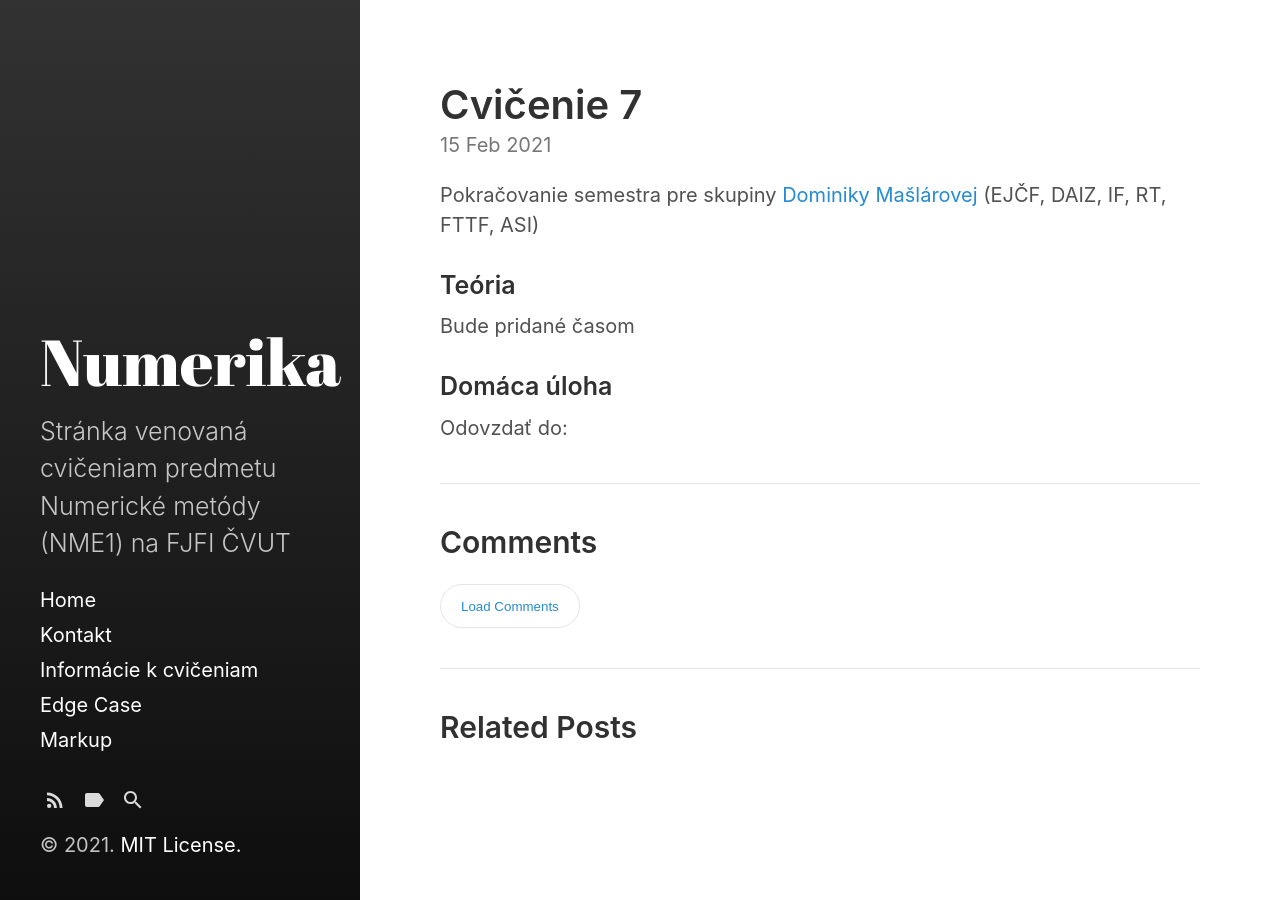
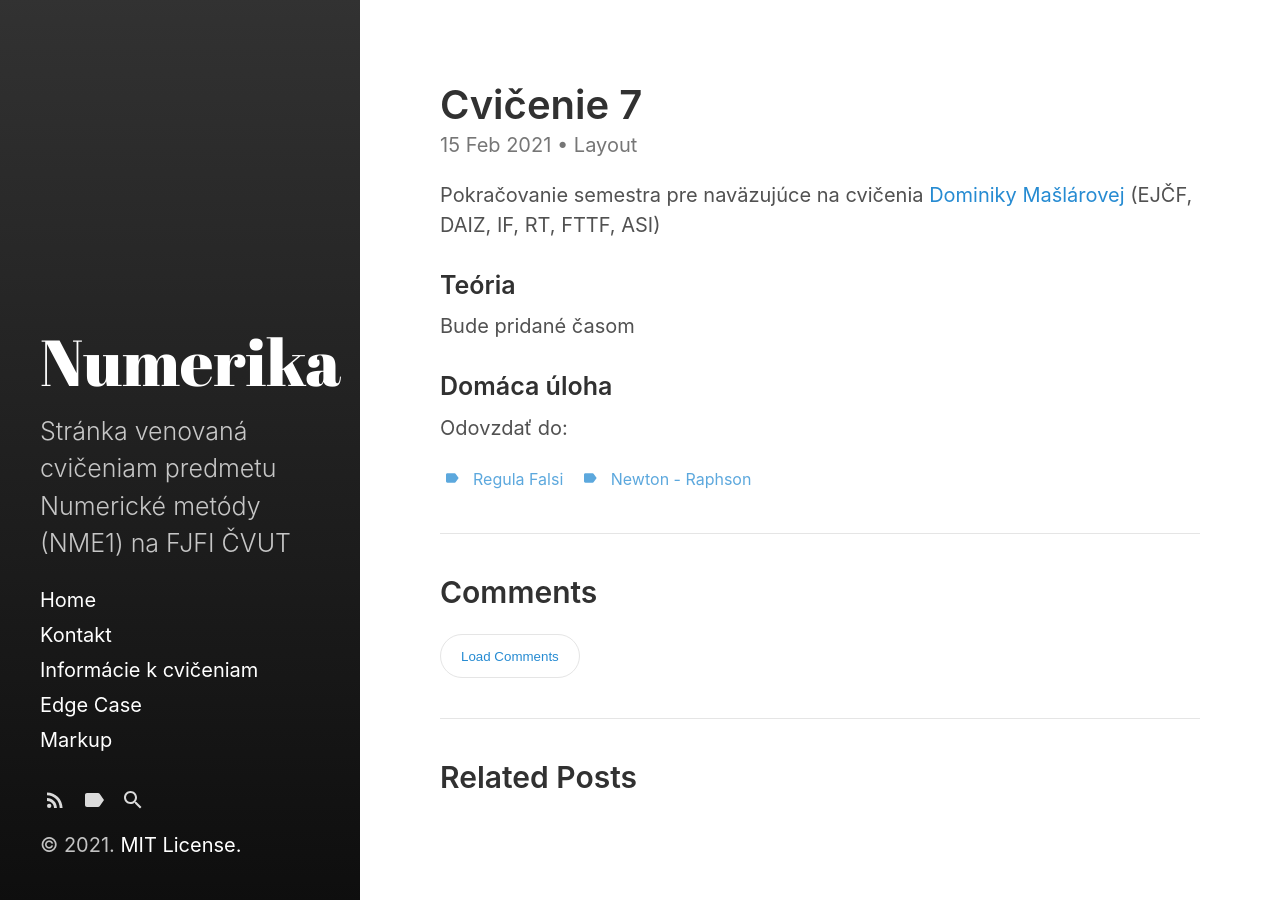
Before and after one commit to babjarob/babjarob-babjarob.github.io, a Jekyll site: the page built from _posts/2021-02-15-cv6.md, in a window 1280 px wide. Built offline with Jekyll 4.4.1, drawn with Linux system fonts in a browser that asks for light colours.

Commit message:
almost final init

```diff
--- a/_posts/2021-02-15-cv6.md
+++ b/_posts/2021-02-15-cv6.md
@@ -1,9 +1,15 @@
 ---
 layout: post
 title: Cvičenie 7
-excerpt_separator:  <!--more-->
+excerpt: "Nelineárne rovnice"
+categories:
+  - Layout
+tags:
+  - regula falsi
+  - Newton - Raphson
+
 ---
-Pokračovanie semestra pre skupiny [Dominiky Mašlárovej](https://maslarova.github.io/) (EJČF, DAIZ, IF, RT, FTTF, ASI)
+Pokračovanie semestra pre naväzujúce na cvičenia [Dominiky Mašlárovej](https://maslarova.github.io/) (EJČF, DAIZ, IF, RT, FTTF, ASI)
 
 ### Teória
 
```
